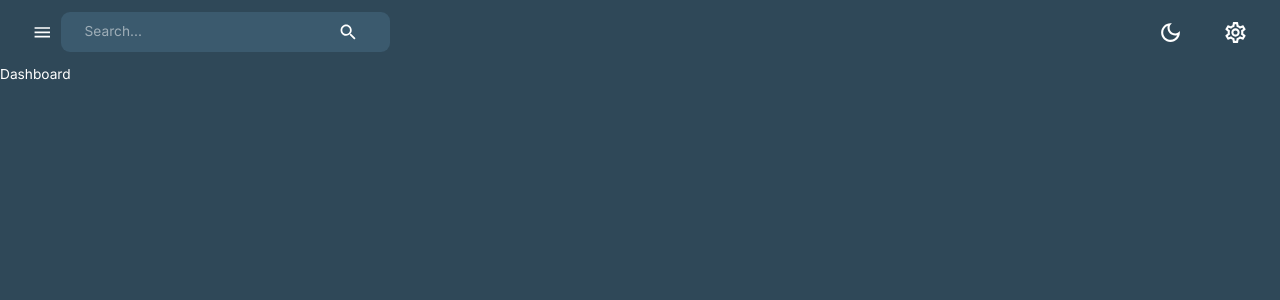
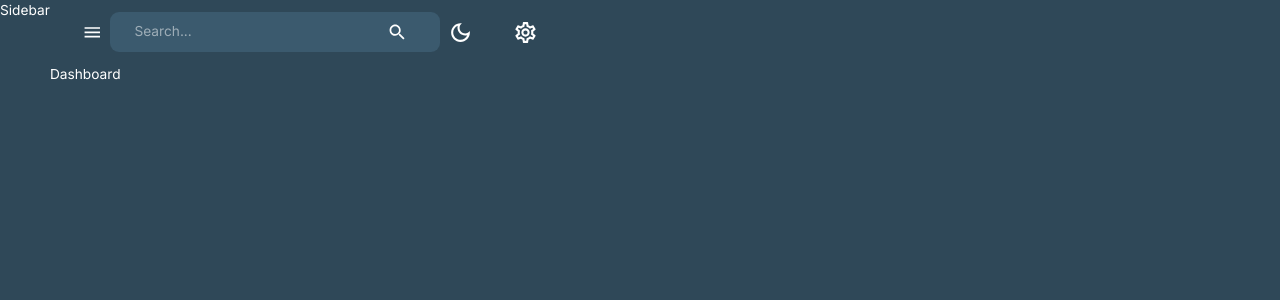
Before and after one commit to maxwellalvord/MERN-Admin-Dashboard, a React (Create React App) app in the folder client/: page /dashboard in a window 1280 px wide. Shown: the top 300 px of the page. Built offline with nearby package versions, Linux system fonts and the light colour scheme.

Commit message:
WIP: build up the sidebar component and bugfix a theming issue.

```diff
--- a/client/src/components/Navbar.jsx
+++ b/client/src/components/Navbar.jsx
@@ -11,8 +11,7 @@ import FlexBetween from 'components/FlexBetween';
 import { useDispatch } from 'react-redux';
 import { setMode } from 'state';
 import profileImage from "assets/max.jpg";
-import { AppBar, IconButton, InputBase, Toolbar } from '@mui/material';
-import { useTheme } from '@emotion/react';
+import { AppBar, IconButton, InputBase, Toolbar, useTheme } from '@mui/material';
 
 
 const Navbar = () => {
--- /dev/null
+++ b/client/src/components/Sidebar.jsx
@@ -0,0 +1,47 @@
+import React from 'react'
+import {
+  Box,
+  Divider,
+  Drawer,
+  IconButton,
+  List,
+  ListItem,
+  ListItemButton,
+  ListItemIcon,
+  ListItemText,
+  Typography,
+  useTheme
+} from "@mui/material";
+import {
+  SettingsOutlined,
+  ChevronLeft,
+  ChevronRightOutlined,
+  HomeOutlined,
+  ShoppingCartOutlined,
+  Groups2Outlined,
+  ReceiptLongOutlined,
+  PublicOutlined,
+  PointOfSaleOutlined,
+  AdminPanelSettingsOutlined,
+  TrendingUpOutlined,
+  PieChartOutlined
+} from "@mui/icons-material";
+import { useEffect, useState } from 'react';
+import { useLocation, useNavigate } from 'react-router-dom';
+import FlexBetween from './FlexBetween';
+import profileImage from "assets/max.jpg";
+
+
+const Sidebar = ({
+  drawerWidth,
+  isSidebarOpen,
+  setIsSidebarOpen,
+  isNonMobile
+}) => {
+  const { pathname } = useLocation();
+  return (
+    <div>Sidebar</div>
+  )
+}
+
+export default Sidebar
--- a/client/src/scenes/layout/index.jsx
+++ b/client/src/scenes/layout/index.jsx
@@ -3,15 +3,28 @@ import { Box, useMediaQuery } from '@mui/material';
 import { Outlet } from 'react-router-dom';
 import { useSelector } from 'react-redux';
 import Navbar from "components/Navbar";
+import Sidebar from "components/Sidebar";
 
 const Layout = () => {
-  return <Box width="100%" height="100%">
-    <Box>
-      <Navbar />
-      <Outlet />
+  const isNonMobile = useMediaQuery("(min-width: 600px)");
+  const [isSidebarOpen, setIsSidebarOpen] = useState(true);
+  return (
+    <Box display={isNonMobile ? "flex" : "block"} width="100%" height="100%">
+      <Sidebar
+        isNonMobile={isNonMobile}
+        drawerWidth= "250px"
+        isSidebarOpen={isSidebarOpen}
+        setIsSidebar={setIsSidebarOpen}
+      />
+      <Box>
+        <Navbar
+          isSidebarOpen={isSidebarOpen}
+          setIsSidebar={setIsSidebarOpen}
+        />
+        <Outlet />
+      </Box>
     </Box>
-  </Box>
-
+  )
 }
 
 export default Layout
```
